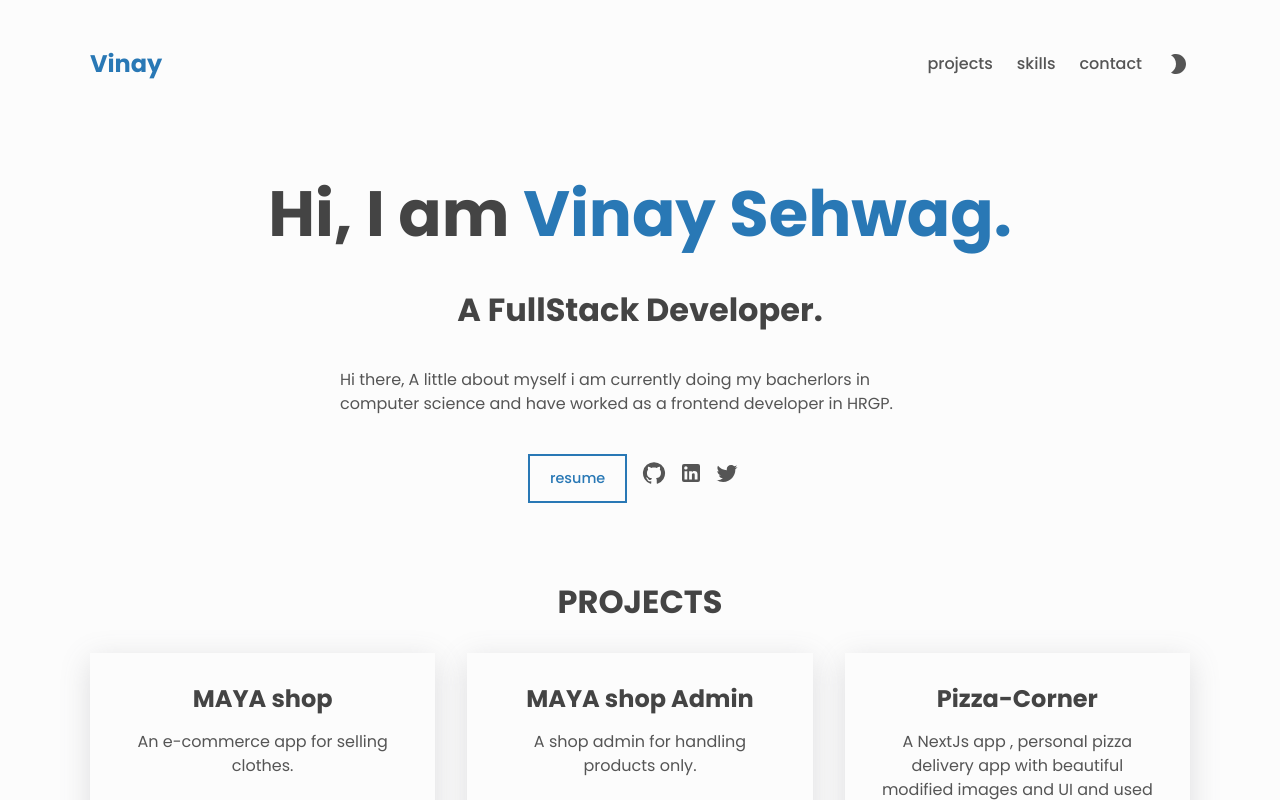
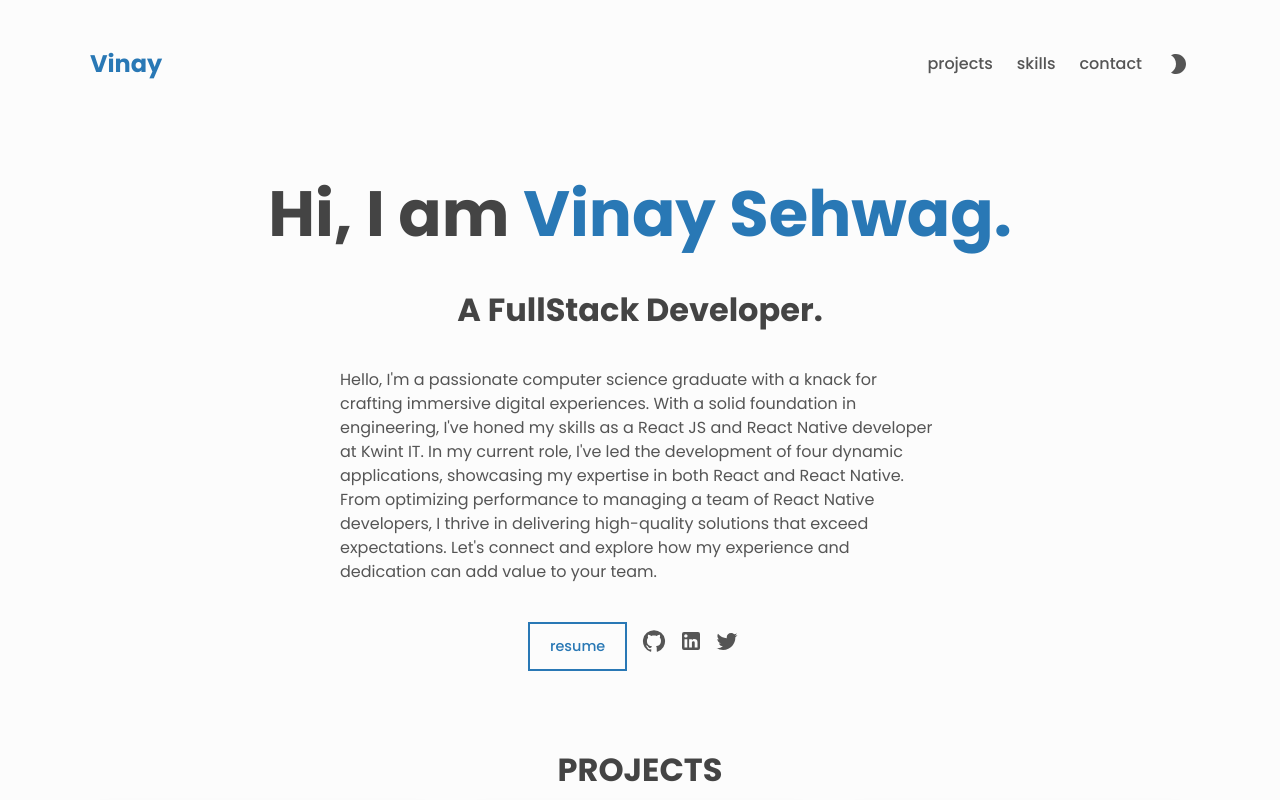
Before and after one commit to VinaySehwag14/PERSONAL-PORTFOLIO, a React (Create React App) app: page / in a window 1280 px wide. Shown: the top 800 px of the page. Built offline with nearby package versions, Linux system fonts and the light colour scheme.

Commit message:
Update portfolio.js
updated about self

```diff
--- a/src/portfolio.js
+++ b/src/portfolio.js
@@ -1,15 +1,13 @@
 const header = {
-  // all the properties are optional - can be left empty or deleted
   homepage: '/',
   title: 'Vinay',
 }
 
 const about = {
-  // all the properties are optional - can be left empty or deleted
   name: 'Vinay Sehwag',
   role: 'FullStack Developer',
   description:
-    'Hi there, A little about myself i am currently doing my bacherlors in computer science and have worked as a frontend developer in HRGP.',
+    "Hello, I'm a passionate computer science graduate with a knack for crafting immersive digital experiences. With a solid foundation in engineering, I've honed my skills as a React JS and React Native developer at Kwint IT. In my current role, I've led the development of four dynamic applications, showcasing my expertise in both React and React Native. From optimizing performance to managing a team of React Native developers, I thrive in delivering high-quality solutions that exceed expectations. Let's connect and explore how my experience and dedication can add value to your team.",
   resume:
     'https://drive.google.com/drive/folders/1-3RKK2OLHwjzHid-Nd_XYeLyyksn7_kr?usp=sharing',
   social: {
@@ -20,8 +18,7 @@ const about = {
 }
 
 const projects = [
-  // projects can be added an removed
-  // if there are no projects, Projects section won't show up
+
   {
     name: 'MAYA shop ',
     description: 'An e-commerce app for selling clothes.',
```
